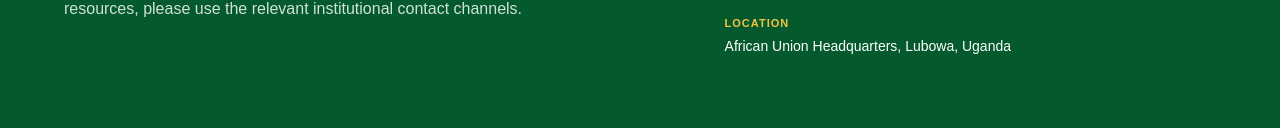
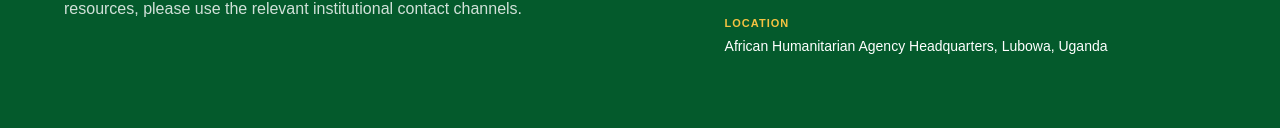
Before and after one commit to afha-usr/afha-knowledge-hub, a plain HTML site: page index.html in a window 1280 px wide. Shown: the part 5088-5216 px from the top of the page. Drawn offline with Linux system fonts and the light colour scheme.

Commit message:
Update index.html

```diff
--- a/index.html
+++ b/index.html
@@ -1799,7 +1799,7 @@ footer {
                     </strong>
 
                     <span>
-                        African Union Headquarters,
+                        African Humanitarian Agency Headquarters,
                         Lubowa, Uganda
                     </span>
 
```
